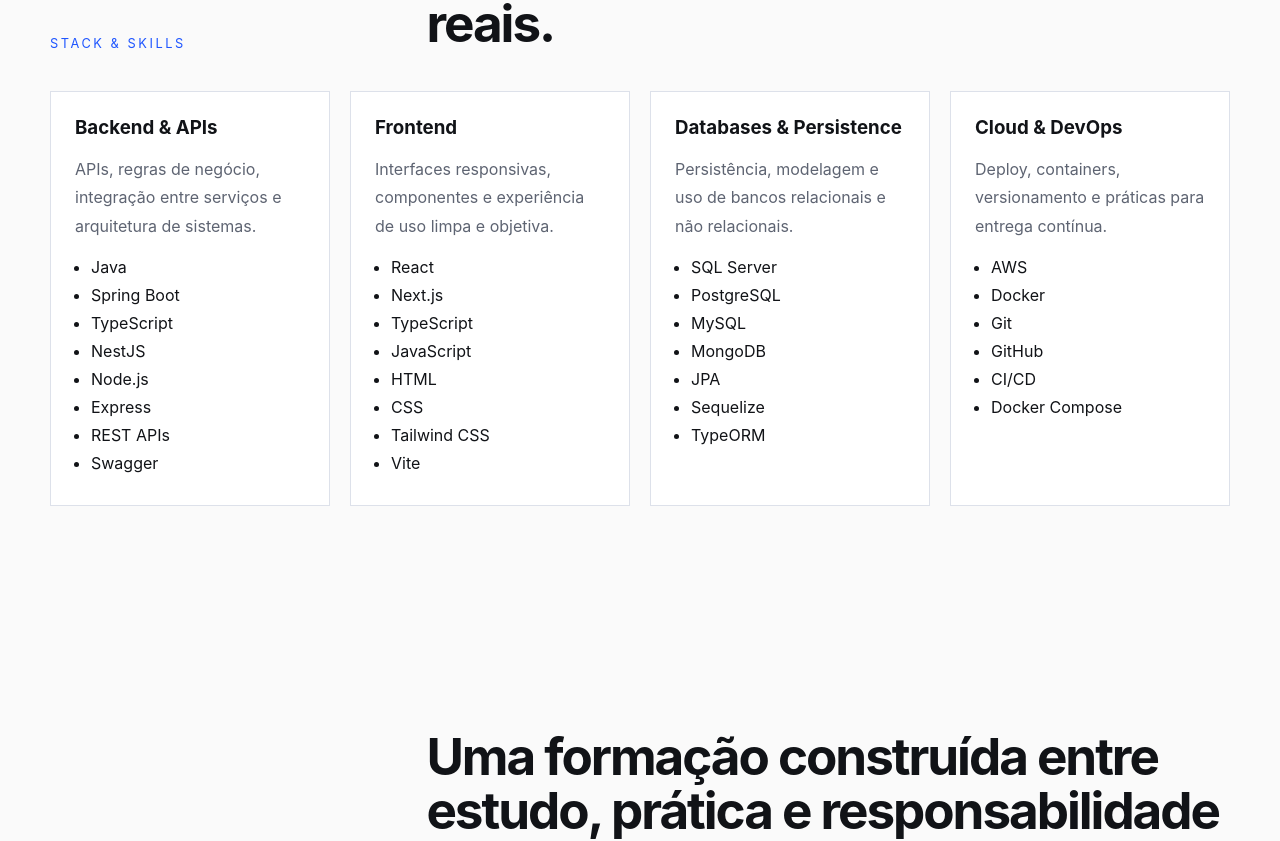
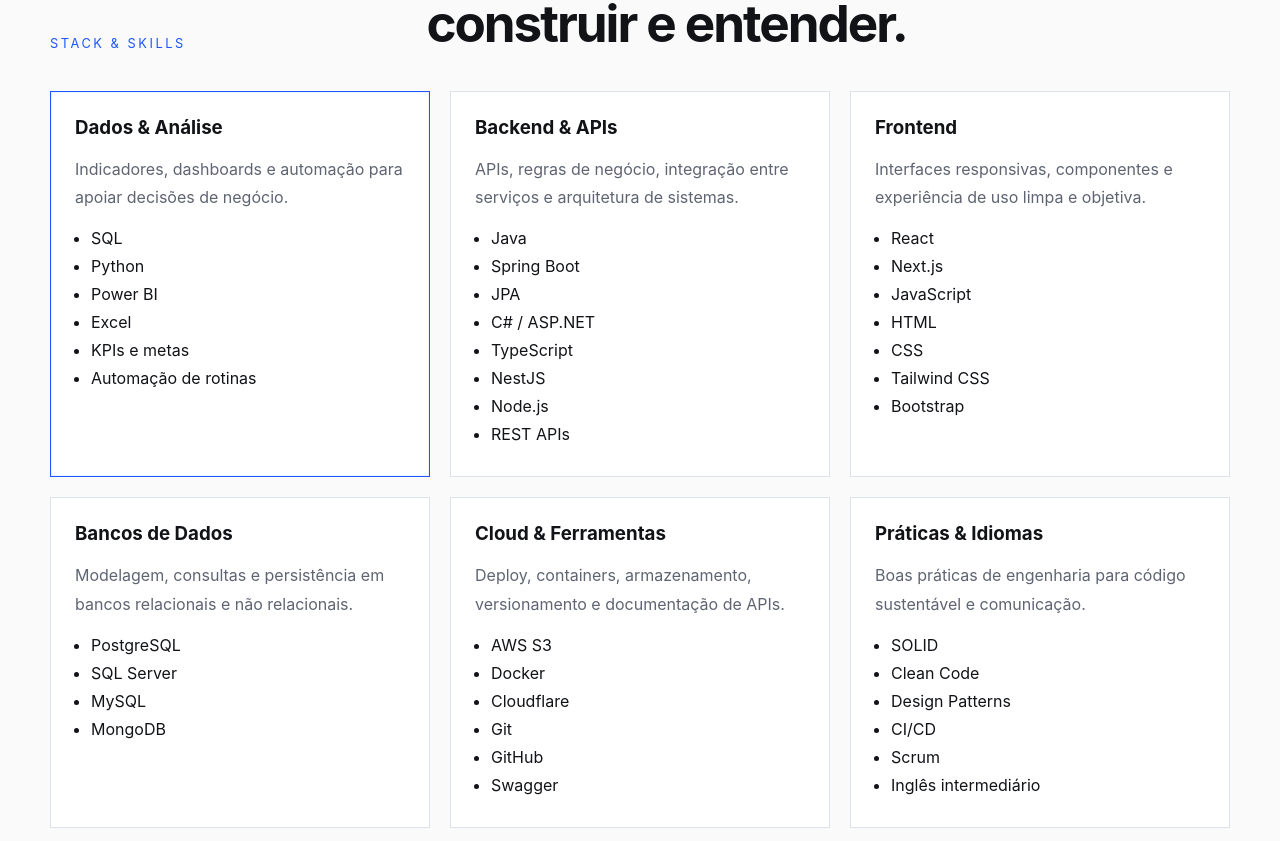
Before and after one commit to GuilhermeCustodioNieto/Portifolio, a React (Vite) app in the folder portifolio/: page / in a window 1280 px wide. Shown: the part 3024-3865 px from the top of the page. Built offline with nearby package versions, Linux system fonts and the light colour scheme; a web font is replaced by a local one.

Commit message:
feat: atualiza skills com dados e análise, .NET e cloud
Co-Authored-By: Claude Opus 5.5 <noreply@anthropic.com>

```diff
--- a/portifolio/src/App.css
+++ b/portifolio/src/App.css
@@ -294,7 +294,12 @@ html {
 }
 
 .skills-grid {
-  grid-template-columns: repeat(4, minmax(0, 1fr));
+  grid-template-columns: repeat(3, minmax(0, 1fr));
+}
+
+.skill-card.is-highlight {
+  border-color: var(--accent);
+  box-shadow: inset 0 0 0 1px rgba(31, 86, 255, 0.08);
 }
 
 .skill-card {
--- a/portifolio/src/App.jsx
+++ b/portifolio/src/App.jsx
@@ -9,18 +9,32 @@ const socialLinks = {
 
 const skills = [
   {
+    title: "Dados & Análise",
+    description:
+      "Indicadores, dashboards e automação para apoiar decisões de negócio.",
+    items: [
+      "SQL",
+      "Python",
+      "Power BI",
+      "Excel",
+      "KPIs e metas",
+      "Automação de rotinas",
+    ],
+    highlight: true,
+  },
+  {
     title: "Backend & APIs",
     description:
       "APIs, regras de negócio, integração entre serviços e arquitetura de sistemas.",
     items: [
       "Java",
       "Spring Boot",
+      "JPA",
+      "C# / ASP.NET",
       "TypeScript",
       "NestJS",
       "Node.js",
-      "Express",
       "REST APIs",
-      "Swagger",
     ],
   },
   {
@@ -30,33 +44,37 @@ const skills = [
     items: [
       "React",
       "Next.js",
-      "TypeScript",
       "JavaScript",
       "HTML",
       "CSS",
       "Tailwind CSS",
-      "Vite",
+      "Bootstrap",
     ],
   },
   {
-    title: "Databases & Persistence",
+    title: "Bancos de Dados",
     description:
-      "Persistência, modelagem e uso de bancos relacionais e não relacionais.",
-    items: [
-      "SQL Server",
-      "PostgreSQL",
-      "MySQL",
-      "MongoDB",
-      "JPA",
-      "Sequelize",
-      "TypeORM",
-    ],
+      "Modelagem, consultas e persistência em bancos relacionais e não relacionais.",
+    items: ["PostgreSQL", "SQL Server", "MySQL", "MongoDB"],
   },
   {
-    title: "Cloud & DevOps",
+    title: "Cloud & Ferramentas",
     description:
-      "Deploy, containers, versionamento e práticas para entrega contínua.",
-    items: ["AWS", "Docker", "Git", "GitHub", "CI/CD", "Docker Compose"],
+      "Deploy, containers, armazenamento, versionamento e documentação de APIs.",
+    items: ["AWS S3", "Docker", "Cloudflare", "Git", "GitHub", "Swagger"],
+  },
+  {
+    title: "Práticas & Idiomas",
+    description:
+      "Boas práticas de engenharia para código sustentável e comunicação.",
+    items: [
+      "SOLID",
+      "Clean Code",
+      "Design Patterns",
+      "CI/CD",
+      "Scrum",
+      "Inglês intermediário",
+    ],
   },
 ];
 
@@ -342,13 +360,17 @@ function App() {
           <div className="section-heading">
             <p>Stack & Skills</p>
             <h2>
-              Ferramentas e tecnologias que uso para construir aplicações reais.
+              Do código à análise: as ferramentas que uso para construir e
+              entender.
             </h2>
           </div>
 
           <div className="skills-grid">
             {skills.map((group) => (
-              <article className="skill-card" key={group.title}>
+              <article
+                className={`skill-card${group.highlight ? " is-highlight" : ""}`}
+                key={group.title}
+              >
                 <h3>{group.title}</h3>
                 <p>{group.description}</p>
                 <ul>
```
